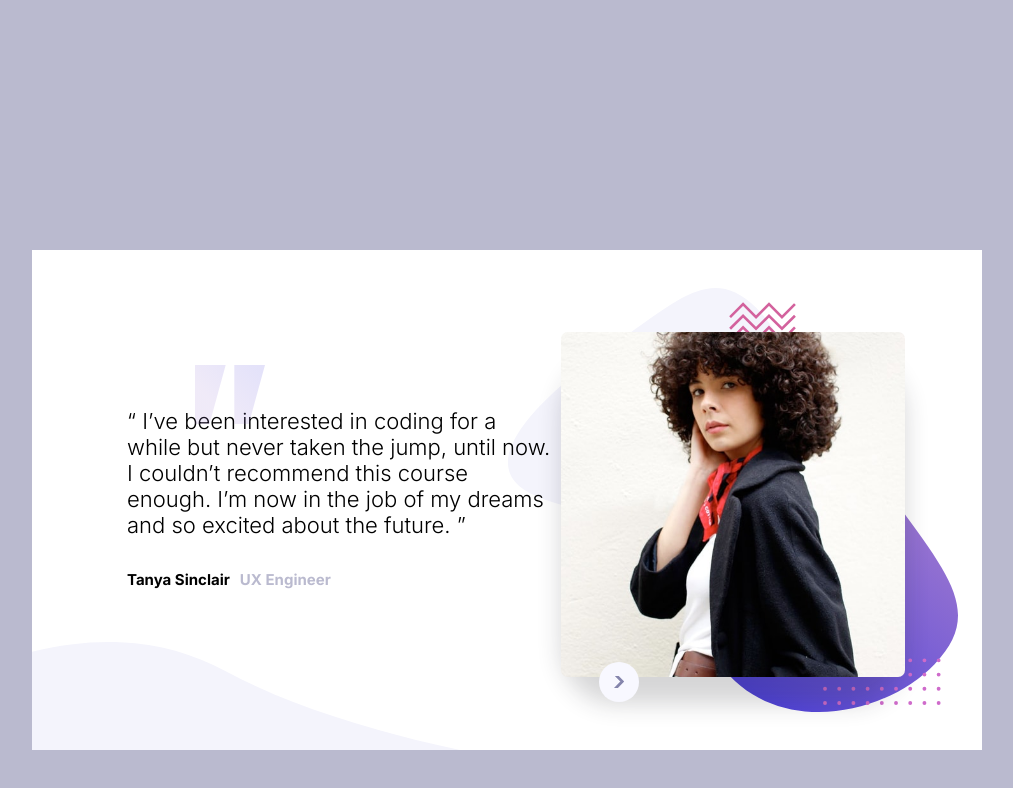
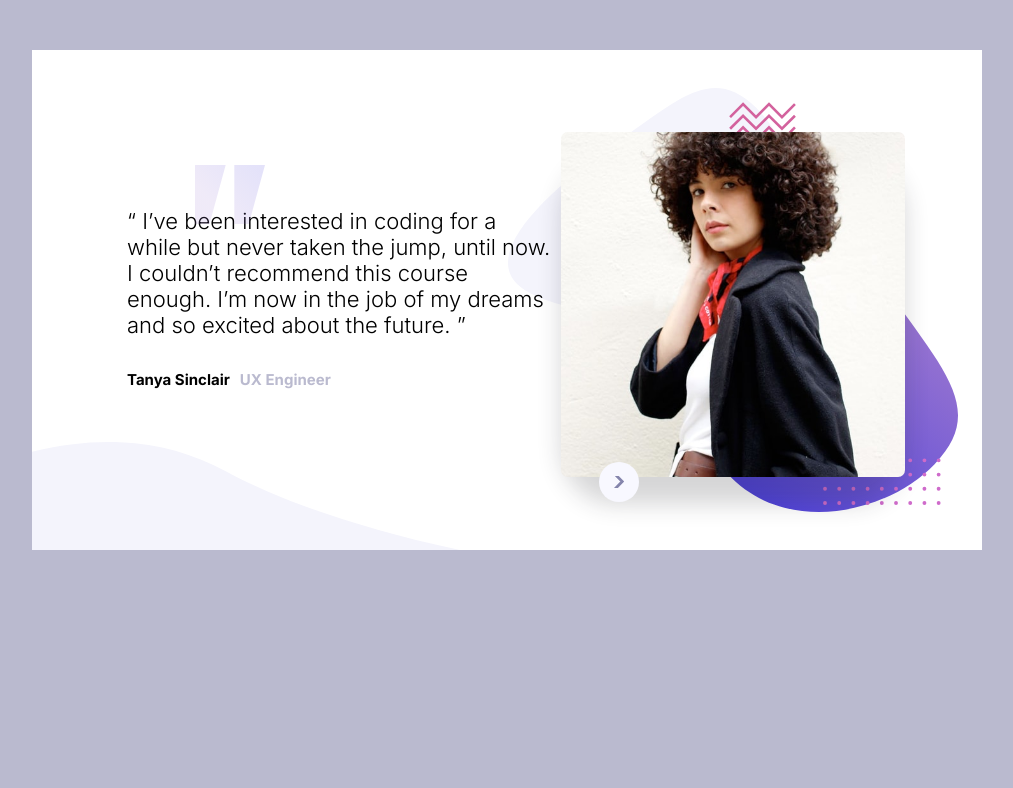
Before and after one commit to Jude-Clarke/Testimonial-Slider, a plain HTML site: page index.html in a window 1280 px wide. Shown: the top 788 px of the page, without its empty margins (133-1146 px from the left). Drawn offline with Linux system fonts and the light colour scheme.

Commit message:
Update styles.css

```diff
--- a/styles.css
+++ b/styles.css
@@ -216,7 +216,7 @@ ul li.active {
     /* display: none; */
     /* opacity: 0; */
     position: absolute;
-    top: 350px;  /* position the top  edge of the element at the middle of the parent */
+    top: calc(50vh - 250px);  /* position the element in the middle of the view height */
     left: 50%; /* position the left edge of the element at the middle of the parent */
     transform: translate(-50%, -50%); /* This is a shorthand of translateX(-50%) and translateY(-50%) */
     transition: all ease 1000ms;
```
